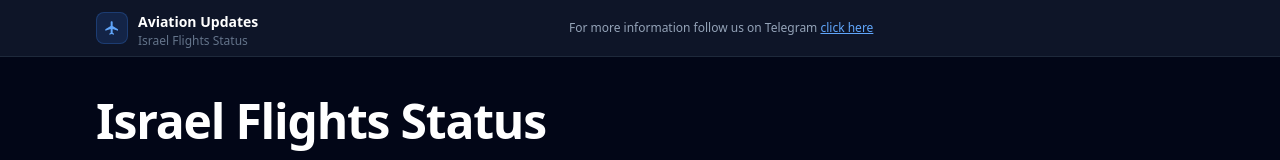
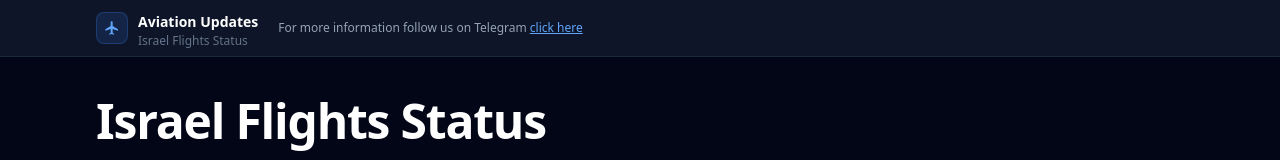
Before and after one commit to dorongayor-sys/israelflightstatus, a React (Vite) app in the folder frontend/: page / in a window 1280 px wide. Shown: the top 160 px of the page. Built offline with nearby package versions, Linux system fonts and the light colour scheme; no server answers.

Commit message:
Move Telegram link next to logo in navbar
Co-Authored-By: Claude Sonnet 4.6 <noreply@anthropic.com>

```diff
--- a/frontend/src/components/Navbar.jsx
+++ b/frontend/src/components/Navbar.jsx
@@ -24,6 +24,7 @@ export default function Navbar({ isAdmin = false }) {
       <div className="max-w-6xl mx-auto px-4 sm:px-6 lg:px-8">
         <div className="flex h-14 items-center justify-between">
 
+          <div className="flex items-center gap-5">
             <Link to="/" className="flex items-center gap-2.5 group">
               <div className="w-8 h-8 bg-blue-500/15 rounded-lg flex items-center justify-center border border-blue-500/25 group-hover:bg-blue-500/25 transition-colors">
                 <PlaneIcon />
@@ -42,6 +43,7 @@ export default function Navbar({ isAdmin = false }) {
             >
               For more information follow us on Telegram <span className="text-blue-400 hover:text-blue-300 underline transition-colors">click here</span>
             </a>
+          </div>
 
           <div className="flex items-center gap-1.5">
             {isAdmin ? (
```
Lines whose indentation alone changed are shown as unchanged.
